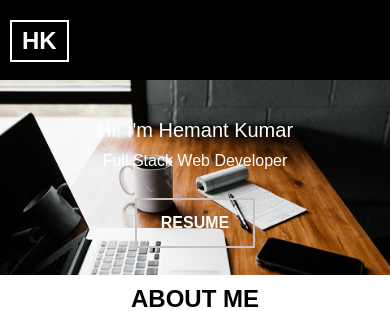
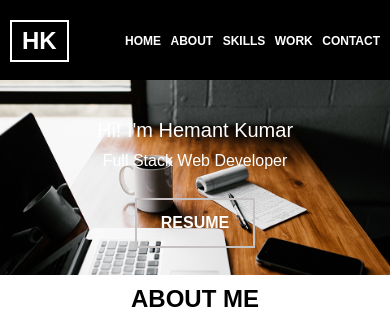
Before and after one commit to devHemant/myportfolio, a PHP site: page / in a window 390 px wide. Shown: the top 311 px of the page. Run offline with PHP 8.4, Linux system fonts and the light colour scheme.

Commit message:
fixed navMenulist in mobile

```diff
--- a/style.css
+++ b/style.css
@@ -125,10 +125,8 @@ nav {
 
 .about{
     color: #000;
-    height: 400px ;
+    height: 500px ;
     position: relative;
-
-
 }
 
 .aboutTitle{
@@ -226,8 +224,8 @@ font-weight: bolder;
 
 
 @media screen and (max-width: 768px) {
-    #navLinks{
-       display: none;
+    .link{
+        font-size: 12px;
     }
     .heroTitle{
         font-size: 20px;
```
